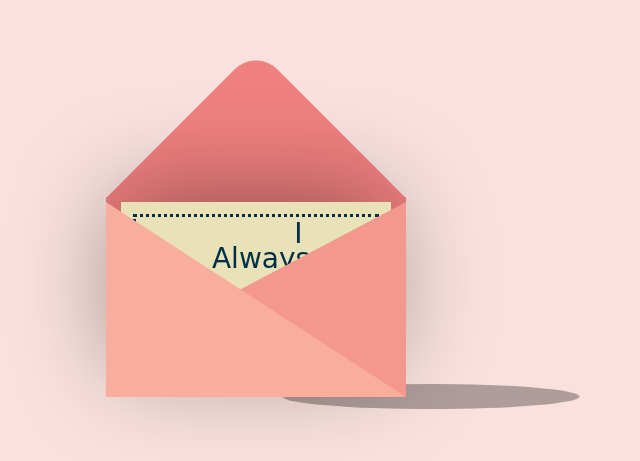
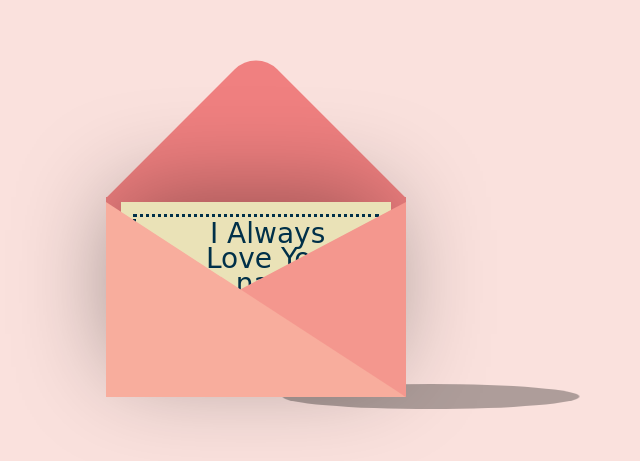
Before and after one commit to kevinKurniadi/ssurat, a plain HTML site: page index.html in a window 1280 px wide. Shown: the part 141-602 px from the top of the page, without its empty margins (384-1024 px from the left). Drawn offline with nearby package versions, Linux system fonts and the light colour scheme.

Commit message:
Update index.html

```diff
--- a/index.html
+++ b/index.html
@@ -17,7 +17,7 @@
             <div class="envelope"></div>
             <div class="front"></div>
             <div class="card">
-                <div class="text">I</br> Always Love You</br> nara</div>
+                <div class="text">I Always</br>Love You</br>nara</div>
                 <div class="heart"></div>
             </div>
         </div>
@@ -27,4 +27,5 @@
     <script src="surat.js"></script>
 </body>
 
+
 </html>
```
